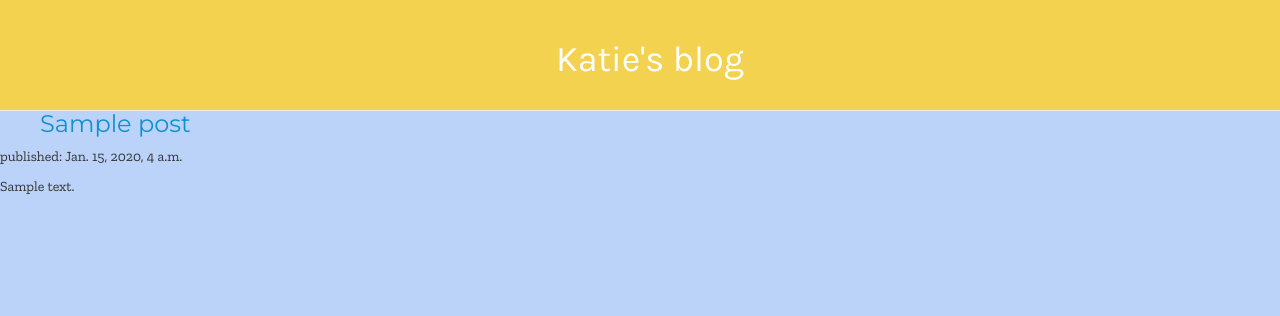
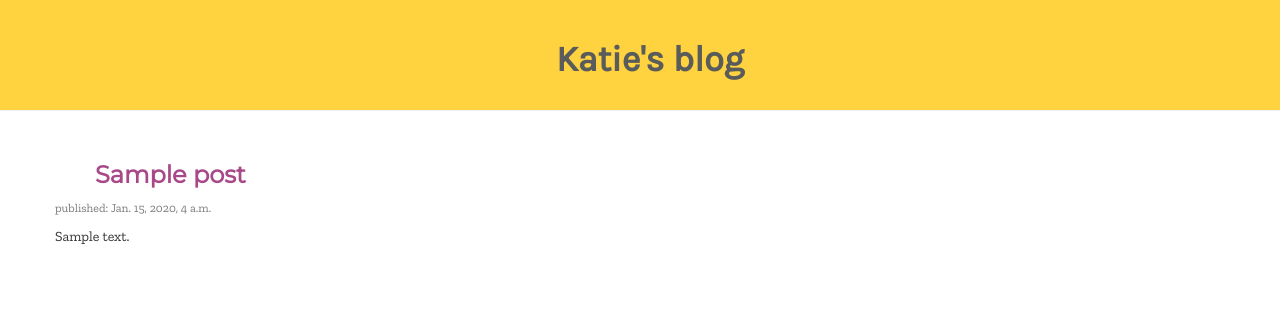
Before and after one commit to tokost/djangogirls-blog-photo, a Django app: template blog/templates/blog/post_list.html in a window 1280 px wide. Shown: the top 316 px of the page. Run offline with Django 3.2, Linux system fonts and the light colour scheme; the template is opened without the code that fills it: values that come from a table or form of the project are taken from there, others are empty; tables that the repository leaves empty hold one stand-in row (values such as "Sample post"); some libraries are stand-ins or nearby versions.

Commit message:
Extended template and added to CSS file

```diff
--- a/blog/static/css/blog.css
+++ b/blog/static/css/blog.css
@@ -1,5 +1,56 @@
-body {
-	background-color: #bbd3f9
+.page-header {
+	background-color: #ffd23f; /* sunglow yellow */
+	margin-top: 0;
+	padding: 20px 20px 20px 40px;
+}
+
+.page-header h1, .page-header h1 a, .page-header h1 a:visited, .page-header h1 a:active {
+	color: #5a5b5b; /*gray*/
+	font-family: 'Karla', sans-serif;
+	font-size: 36px;
+	text-align: center;
+	font-weight: bold;
+}
+
+.content {
+	margin-left: 40px
+}
+
+h1, h2, h3, h4 {
+	font-family: 'Montserrat', sans-serif;
+	color: #540d6e;
+}
+
+.date {
+	color: #7a7a79;
+	font-family: 'Zilla Slab', serif;
+	font-size: 12px;
+}
+
+.save {
+	float: right;
+}
+
+.post-form textarea, .post-form input {
+	width: 100%;
+}
+
+.top-menu, .top-menu:hover, .top-menu:visited {
+	color: #7fb7b3;
+}
+
+.post {
+	margin-bottom: 70px;
+}
+
+
+.post h1 a, .post h1 a:visited{
+	color: #a84888;
+	font-family: 'Montserrat', sans-serif;
+	font-weight: bold;
+	font-size: 24px;
+	margin-top: 0;
+	margin-left: 40px;
 }
 
 h2 a {
@@ -8,30 +59,6 @@ h2 a {
 	font-size: 24px
 }
 
-p {
+.post p {
 	font-family: 'Zilla Slab', serif;
 }
-
-
-
-.page-header {
-	background-color: #f3d250;
-	margin-top: 0;
-	padding: 20px 20px 20px 40px;
-	margin-bottom: 0
-}
-
-.page-header h1, .page-header h1 a, .page-header h1 a:visited, .page-header h1 a:active {
-	color: #ffffff;
-	font-family: 'Karla', sans-serif;
-	font-size: 36px;
-	text-align: center;
-}
-
-.post h2 {
-	color: #cb2d6f;
-	font-family: 'Montserrat', sans-serif;
-	font-size: 24px;
-	margin-top: 0;
-	margin-left: 40px;
-}
--- /dev/null
+++ b/blog/templates/blog/base.html
@@ -0,0 +1,24 @@
+<!DOCTYPE html>
+{% load static %}
+<html>
+	<head>
+		<title>Katie's blog</title>
+		<link rel="stylesheet" href="//maxcdn.bootstrapcdn.com/bootstrap/3.2.0/css/bootstrap.min.css">
+		<link rel="stylesheet" href="//maxcdn.bootstrapcdn.com/bootstrap/3.2.0/css/bootstrap-theme.min.css">
+		<link rel="stylesheet" href="{% static 'css/blog.css' %}">
+		<link href="https://fonts.googleapis.com/css?family=Karla|Montserrat|Raleway|Zilla+Slab" rel="stylesheet">
+	</head>
+	<body>
+		<div class = "page-header">
+			<h1><a href="/">Katie's blog</a></h1>
+		</div>
+		<div class = "content container">
+			<div class = "row">
+				<div class = "col-md-8">
+				{% block content %}
+				{% endblock %}
+				</div>
+			</div>
+		</div>
+	</body>
+</html>
--- a/blog/templates/blog/post_list.html
+++ b/blog/templates/blog/post_list.html
@@ -1,24 +1,13 @@
-<!DOCTYPE html>
-{% load static %}
-<html>
-<head>
-	<title>Katie's blog</title>
-	<link rel="stylesheet" href="//maxcdn.bootstrapcdn.com/bootstrap/3.2.0/css/bootstrap.min.css">
-	<link rel="stylesheet" href="//maxcdn.bootstrapcdn.com/bootstrap/3.2.0/css/bootstrap-theme.min.css">
-	<link rel="stylesheet" href="{% static 'css/blog.css' %}">
-	<link href="https://fonts.googleapis.com/css?family=Karla|Montserrat|Raleway|Zilla+Slab" rel="stylesheet">
-</head>
-<body>
-	<div class = "page-header">
-		<h1><a href="">Katie's blog</a></h1>
-	</div>
+{% extends 'blog/base.html' %}
 
+{% block content %}
 	{% for post in posts %}
 		<div class = "post">
-		        <h2><a href="">{{ post.title }}</a></h2>
+		    <h1><a href="{% url 'post_detail' pk=post.pk %}">{{ post.title }}</a></h1>
+		    <div class = "date">
 		    	<p>published: {{ post.created_date }}</p>
+		    </div>
 		    <p>{{ post.text|linebreaksbr }}</p>
 		</div>
 	{% endfor %}
-</body>
-</html>
+{% endblock %}
```
Lines whose indentation alone changed are shown as unchanged.
